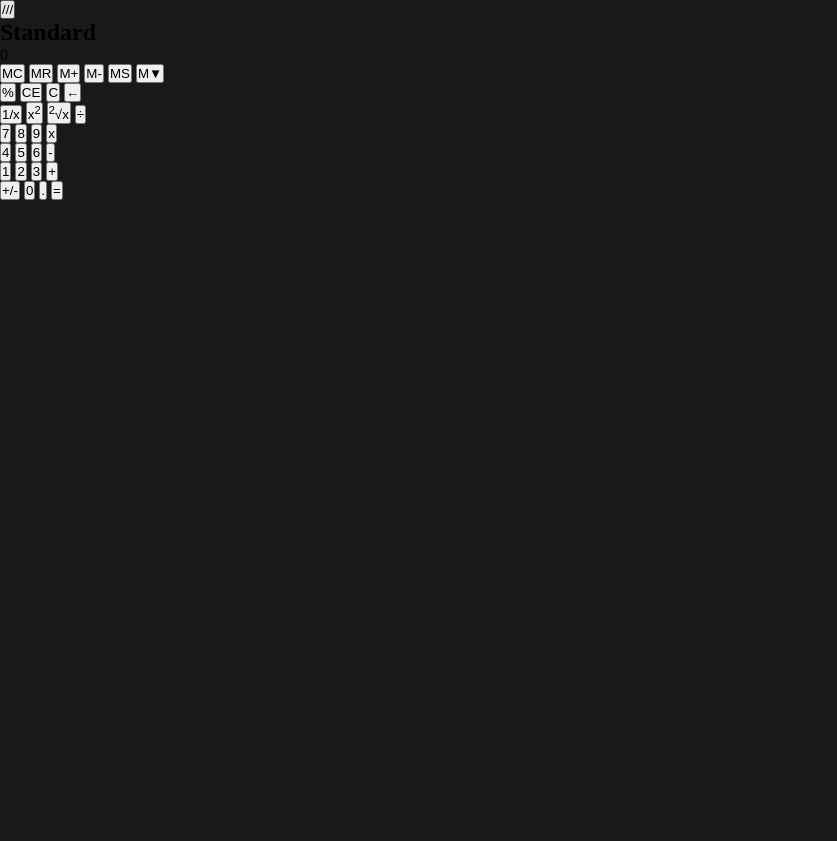
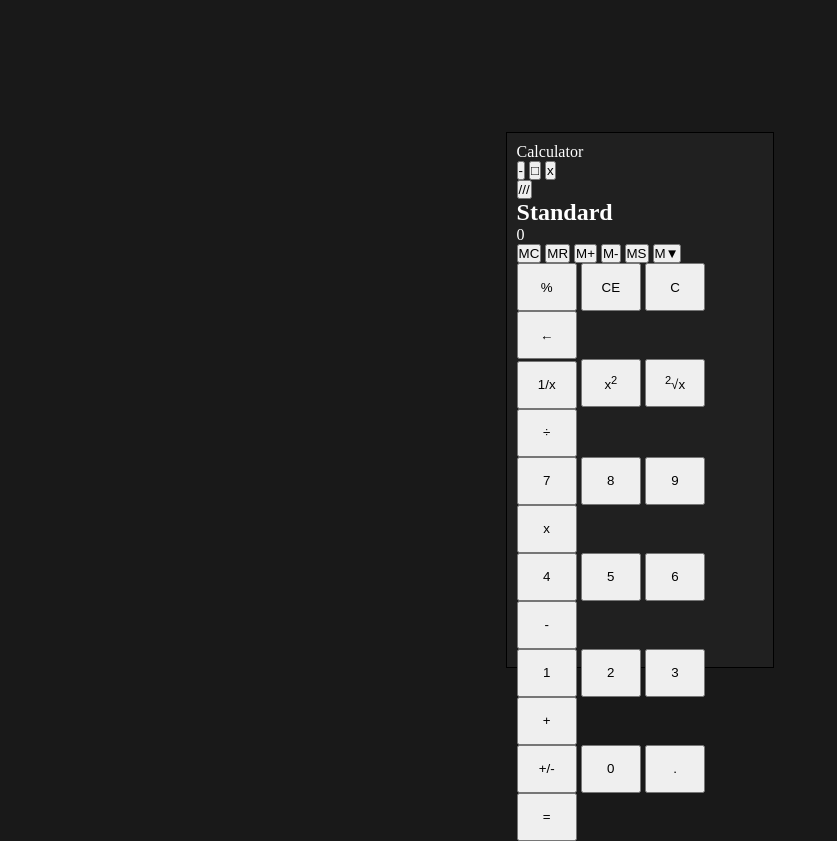
Before and after one commit to alu1868/Calculator, a plain HTML site: page index.html in a window 1280 px wide. Shown: the whole page, without its empty margins (0-837 px from the left). Before the commit the page ends 800 px from the top, so only its background shows below. Drawn offline with Linux system fonts and the light colour scheme.

Commit message:
rearranged calc buttons, sized for default calculator

```diff
--- a/assets/css/styles.css
+++ b/assets/css/styles.css
@@ -10,6 +10,7 @@
 html {
   box-sizing: border-box;
   height: 100%;
+  color: var(--text)
 }
 
 *,
@@ -22,5 +23,26 @@ html {
 
 body {
   align-items: center;
-  background: var(--background)
+  background: var(--background);
+  display: flex;
+  height: inherit;
+  justify-content: center;
 }
+
+.wrapper {
+  background-color: var(--main);
+  border:  1px solid black;
+  padding: 10px;
+  /* DIMENSIONS OF CALCULATOR WHOLE */
+  height: 67vh;
+  width: 21vw;
+}
+
+.screen {
+
+}
+
+.calc-button {
+  height: 6vh;
+  width: 4.7vw;
+}
--- a/index.html
+++ b/index.html
@@ -12,7 +12,17 @@
 <body>
 
   <div class="wrapper">
-  <!-- Section 0: header for future use -->
+  <!-- Section 0: Windows header -->
+  <section>
+    <p>Calculator</p>
+    <div class="calc-button-row memory-button-row">
+      <button class="memory-button">-</button>
+      <button class="memory-button">&square;</button>
+      <button class="memory-button">x</button>
+    </div>
+  </section>
+
+  <!-- Section 0.5: header for future use -->
   <section>
     <button class="menu-button">///</button>
     <h1>Standard</h1>
@@ -26,13 +36,13 @@
 
   <!-- Section B: Sub-Screen MC, MR, M+, M-, MS, M▼ -->
   <section>
-    <div class="calc-button-row">
-      <button class="calc-button">MC</button>
-      <button class="calc-button">MR</button>
-      <button class="calc-button">M+</button>
-      <button class="calc-button">M-</button>
-      <button class="calc-button">MS</button>
-      <button class="calc-button">M▼</button>
+    <div class="calc-button-row memory-button-row">
+      <button class="memory-button">MC</button>
+      <button class="memory-button">MR</button>
+      <button class="memory-button">M+</button>
+      <button class="memory-button">M-</button>
+      <button class="memory-button">MS</button>
+      <button class="memory-button">M▼</button>
     </div>
   </section>
 
@@ -40,50 +50,50 @@
   <section class="calc-buttons">
     <!-- Section C.1 Row 1 -->
     <div class="calc-button-row">
-      <button class="calc-button">&percnt;</button>
-      <button class="calc-button">CE</button>
-      <button class="calc-button">C</button>
-      <button class="calc-button">&larr;</button>
+      <button class="calc-button secondary-button">&percnt;</button>
+      <button class="calc-button secondary-button">CE</button>
+      <button class="calc-button secondary-button">C</button>
+      <button class="calc-button secondary-button">&larr;</button>
     </div>
 
     <!-- Section C.2 Row 2 -->
     <div class="calc-button-row">
-      <button class="calc-button">1/x</button>
-      <button class="calc-button">x<sup>2</sup></button>
-      <button class="calc-button"><sup>2</sup>&Sqrt;x</button>
-      <button class="calc-button">&divide;</button>
+      <button class="calc-button secondary-button">1/x</button>
+      <button class="calc-button secondary-button">x<sup>2</sup></button>
+      <button class="calc-button secondary-button"><sup>2</sup>&Sqrt;x</button>
+      <button class="calc-button secondary-button">&divide;</button>
     </div>
 
     <!-- Section C.3 Row 3 -->
     <div class="calc-button-row">
-      <button class="calc-button">7</button>
-      <button class="calc-button">8</button>
-      <button class="calc-button">9</button>
-      <button class="calc-button">x</button>
+      <button class="calc-button primary-button">7</button>
+      <button class="calc-button primary-button">8</button>
+      <button class="calc-button primary-button">9</button>
+      <button class="calc-button secondary-button">x</button>
     </div>
 
     <!-- Section C.4 Row 4 -->
     <div class="calc-button-row">
-      <button class="calc-button">4</button>
-      <button class="calc-button">5</button>
-      <button class="calc-button">6</button>
-      <button class="calc-button">-</button>
+      <button class="calc-button primary-button">4</button>
+      <button class="calc-button primary-button">5</button>
+      <button class="calc-button primary-button">6</button>
+      <button class="calc-button secondary-button">-</button>
     </div>
 
     <!-- Section C.5 Row 5 -->
     <div class="calc-button-row">
-      <button class="calc-button">1</button>
-      <button class="calc-button">2</button>
-      <button class="calc-button">3</button>
-      <button class="calc-button">+</button>
+      <button class="calc-button primary-button">1</button>
+      <button class="calc-button primary-button">2</button>
+      <button class="calc-button primary-button">3</button>
+      <button class="calc-button secondary-button">+</button>
     </div>
 
     <!-- Section C.6 Row 6 -->
     <div class="calc-button-row">
-      <button class="calc-button double">+/-</button>
-      <button class="calc-button">0</button>
-      <button class="calc-button">.</button>
-      <button class="calc-button">=</button>
+      <button class="calc-button primary-button">+/-</button>
+      <button class="calc-button primary-button">0</button>
+      <button class="calc-button primary-button">.</button>
+      <button class="calc-button accent">=</button>
     </div>
 
   </section>
```
